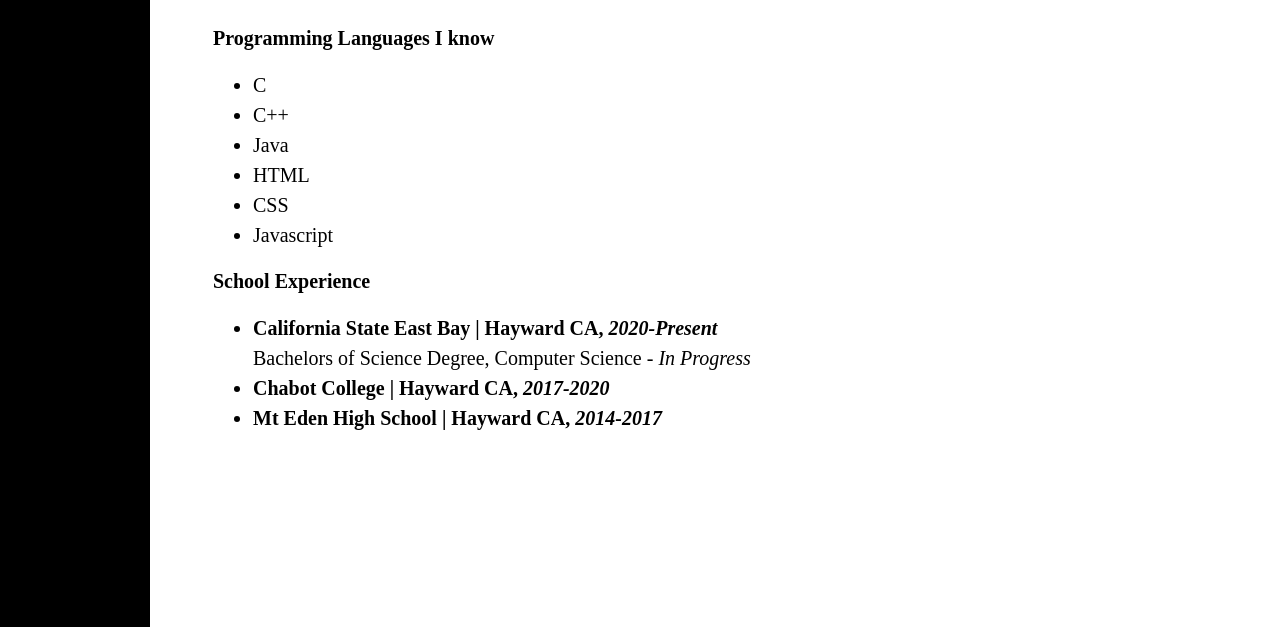
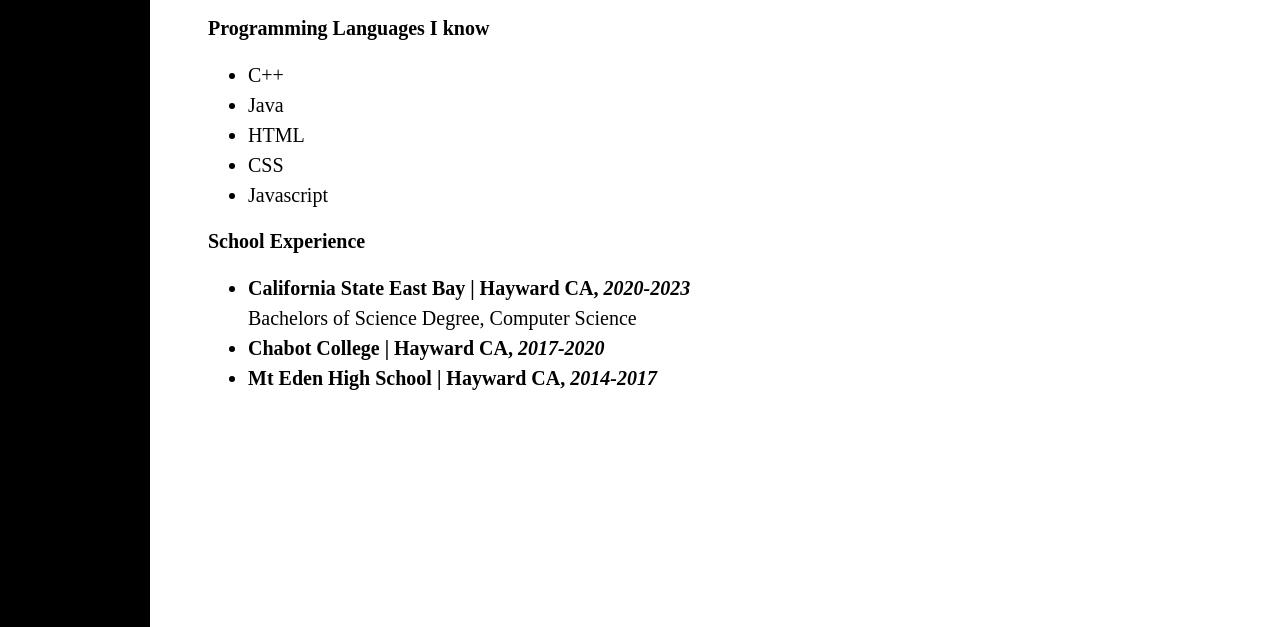
Before and after one commit to Justy2245/Justy2245.github.io, a plain HTML site: page CV.html in a window 1280 px wide. Shown: the part 173-800 px from the top of the page. Drawn offline with Linux system fonts and the light colour scheme.

Commit message:
Update CV.html

```diff
--- a/CV.html
+++ b/CV.html
@@ -3,7 +3,7 @@
 <html>
 
 <head>
-	<title>CS351_Justin Takayoshi_CV_Page</title>
+	<title>Justin Takayoshi_CV_Page</title>
 	<link rel="stylesheet" href="Styles/style.css">
 </head>
 
@@ -17,11 +17,9 @@
 	<div class="header">
   	   <h1>CV Page</h1>
 	</div>
-	<div class="bodyformat">
-	<div class="bodysize">
+	<div class="cvbody">
 	   <p><b>Programming Languages I know</b></p>
 	   <ul>
-	   <li>C</li>
 		<li>C++</li>
 		<li>Java</li>
 		<li>HTML</li>
@@ -30,12 +28,11 @@
 	   </ul>
 	   <p><b>School Experience</b></p>
 	   <ul>
-	   <li><b>California State East Bay | Hayward CA, <i>2020-Present</i></b> <p style=margin:0>Bachelors of Science Degree, Computer Science <i>- In Progress</i></p></li>
+		<li><b>California State East Bay | Hayward CA, <i>2020-2023</i></b> <p style=margin:0>Bachelors of Science Degree, Computer Science</p></li>
 		<li><b>Chabot College | Hayward CA, <i>2017-2020</i></b>
 		<li><b>Mt Eden High School | Hayward CA, <i>2014-2017</i></b>
 	   </ul>
 	</div>
-	</div>
 </body>
 
 </html>
```
Lines whose indentation alone changed are shown as unchanged.
